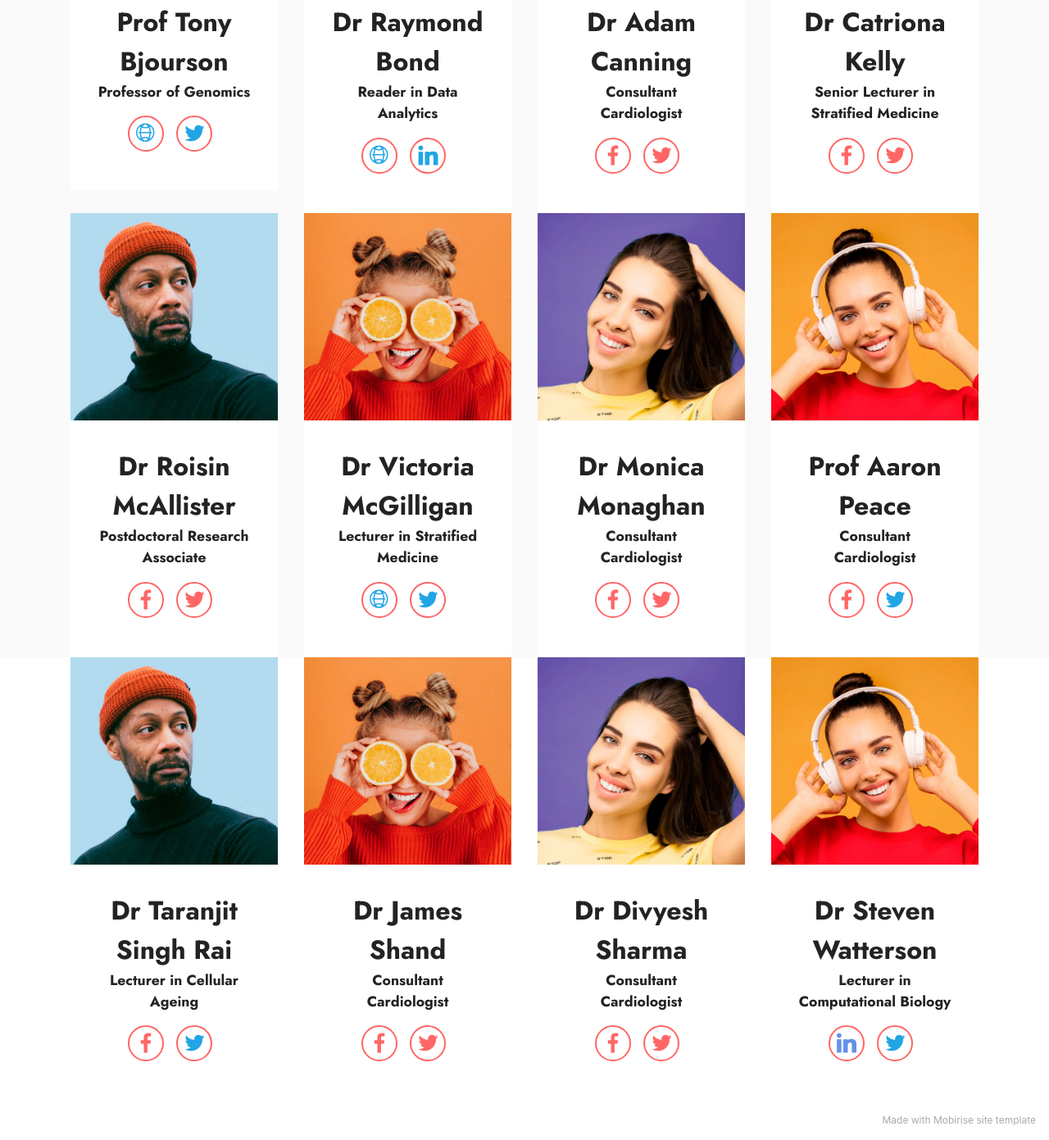
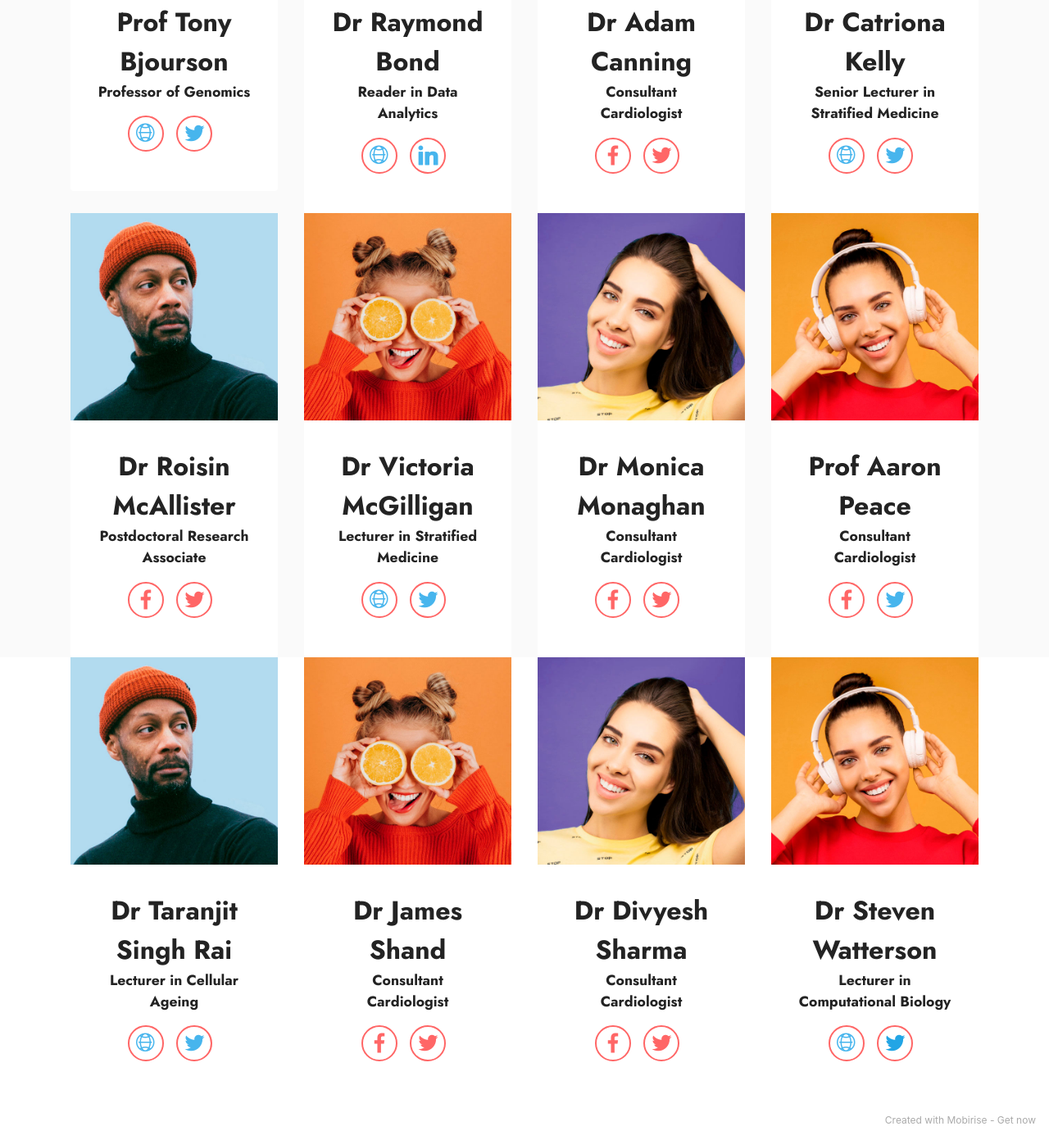
Before and after one commit to stevenwatterson/CR, a plain HTML site: page ourteam.html in a window 1280 px wide. Shown: the part 406-1797 px from the top of the page at 82% size. Drawn offline with Linux system fonts and the light colour scheme; files whose address does not match are found by name.

```diff
--- a/ourteam.html
+++ b/ourteam.html
@@ -82,12 +82,12 @@
                         <div class="social-row display-7">
                             <div class="soc-item">
                                 <a href="https://pure.ulster.ac.uk/en/persons/tony-bjourson" target="_blank">
-                                    <span class="mbr-iconfont mbrib-globe-2" style="color: rgb(34, 165, 229); fill: rgb(34, 165, 229);"></span>
+                                    <span class="mbr-iconfont mbrib-globe-2" style="color: rgb(71, 181, 237); fill: rgb(71, 181, 237);"></span>
                                 </a>
                             </div>
                             <div class="soc-item">
                                 <a href="https://twitter.com/TonyBjourson" target="_blank">
-                                    <span class="mbr-iconfont socicon-twitter socicon" style="color: rgb(34, 165, 229); fill: rgb(34, 165, 229);"></span>
+                                    <span class="mbr-iconfont socicon-twitter socicon" style="color: rgb(71, 181, 237); fill: rgb(71, 181, 237);"></span>
                                 </a>
                             </div>
 
@@ -112,12 +112,12 @@
                         <div class="social-row display-7">
                             <div class="soc-item">
                                 <a href="https://pure.ulster.ac.uk/en/persons/raymond-bond" target="_blank">
-                                    <span class="mbr-iconfont mbrib-globe-2" style="color: rgb(34, 165, 229); fill: rgb(34, 165, 229);"></span>
+                                    <span class="mbr-iconfont mbrib-globe-2" style="color: rgb(71, 181, 237); fill: rgb(71, 181, 237);"></span>
                                 </a>
                             </div>
                             <div class="soc-item">
                                 <a href="https://www.linkedin.com/in/raymond-bond-44904712/" target="_blank">
-                                    <span class="mbr-iconfont socicon-linkedin socicon" style="color: rgb(34, 165, 229); fill: rgb(34, 165, 229);"></span>
+                                    <span class="mbr-iconfont socicon-linkedin socicon" style="color: rgb(71, 181, 237); fill: rgb(71, 181, 237);"></span>
                                 </a>
                             </div>
 
@@ -173,13 +173,13 @@
 
                         <div class="social-row display-7">
                             <div class="soc-item">
-                                <a href="https://www.facebook.com/Mobirise/" target="_blank">
-                                    <span class="mbr-iconfont socicon socicon-facebook"></span>
+                                <a href="https://pure.ulster.ac.uk/en/persons/catriona-kelly" target="_blank">
+                                    <span class="mbr-iconfont mbrib-globe-2" style="color: rgb(71, 181, 237); fill: rgb(71, 181, 237);"></span>
                                 </a>
                             </div>
                             <div class="soc-item">
-                                <a href="https://twitter.com/mobirise" target="_blank">
-                                    <span class="mbr-iconfont socicon socicon-twitter"></span>
+                                <a href="https://twitter.com/catrionakelly43" target="_blank">
+                                    <span class="mbr-iconfont socicon-twitter socicon" style="color: rgb(71, 181, 237); fill: rgb(71, 181, 237);"></span>
                                 </a>
                             </div>
 
@@ -245,12 +245,12 @@
                         <div class="social-row display-7">
                             <div class="soc-item">
                                 <a href="https://pure.ulster.ac.uk/en/persons/victoria-mc-gilligan" target="_blank">
-                                    <span class="mbr-iconfont mbrib-globe-2" style="color: rgb(34, 165, 229); fill: rgb(34, 165, 229);"></span>
+                                    <span class="mbr-iconfont mbrib-globe-2" style="color: rgb(71, 181, 237); fill: rgb(71, 181, 237);"></span>
                                 </a>
                             </div>
                             <div class="soc-item">
                                 <a href="https://twitter.com/VMcGilligan" target="_blank">
-                                    <span class="mbr-iconfont socicon-twitter socicon" style="color: rgb(34, 165, 229); fill: rgb(34, 165, 229);"></span>
+                                    <span class="mbr-iconfont socicon-twitter socicon" style="color: rgb(71, 181, 237); fill: rgb(71, 181, 237);"></span>
                                 </a>
                             </div>
 
@@ -308,7 +308,7 @@
                             </div>
                             <div class="soc-item">
                                 <a href="https://twitter.com/ajpeace74" target="_blank">
-                                    <span class="mbr-iconfont socicon-twitter socicon" style="color: rgb(34, 165, 229); fill: rgb(34, 165, 229);"></span>
+                                    <span class="mbr-iconfont socicon-twitter socicon" style="color: rgb(71, 181, 237); fill: rgb(71, 181, 237);"></span>
                                 </a>
                             </div>
 
@@ -341,13 +341,13 @@
 
                         <div class="social-row display-7">
                             <div class="soc-item">
-                                <a href="https://www.facebook.com/Mobirise/" target="_blank">
-                                    <span class="mbr-iconfont socicon socicon-facebook"></span>
+                                <a href="https://pure.ulster.ac.uk/en/persons/taranjit-singh-rai" target="_blank">
+                                    <span class="mbr-iconfont mbrib-globe-2" style="color: rgb(71, 181, 237); fill: rgb(71, 181, 237);"></span>
                                 </a>
                             </div>
                             <div class="soc-item">
                                 <a href="https://twitter.com/RaiLabCTRIC" target="_blank">
-                                    <span class="mbr-iconfont socicon-twitter socicon" style="color: rgb(34, 165, 229); fill: rgb(34, 165, 229);"></span>
+                                    <span class="mbr-iconfont socicon-twitter socicon" style="color: rgb(71, 181, 237); fill: rgb(71, 181, 237);"></span>
                                 </a>
                             </div>
 
@@ -434,8 +434,8 @@
 
                         <div class="social-row display-7">
                             <div class="soc-item">
-                                <a href="https://www.facebook.com/Mobirise/" target="_blank">
-                                    <span class="mbr-iconfont socicon-linkedin socicon" style="color: rgb(101, 146, 230); fill: rgb(101, 146, 230);"></span>
+                                <a href="https://pure.ulster.ac.uk/en/persons/steven-watterson" target="_blank">
+                                    <span class="mbr-iconfont mbrib-globe-2" style="color: rgb(71, 181, 237); fill: rgb(71, 181, 237);"></span>
                                 </a>
                             </div>
                             <div class="soc-item">
@@ -453,7 +453,7 @@
             </div>
         </div>
     </div>
-</section><section style="background-color: #fff; font-family: -apple-system, BlinkMacSystemFont, 'Segoe UI', 'Roboto', 'Helvetica Neue', Arial, sans-serif; color:#aaa; font-size:12px; padding: 0; align-items: center; display: flex;"><a href="https://mobirise.site/q" style="flex: 1 1; height: 3rem; padding-left: 1rem;"></a><p style="flex: 0 0 auto; margin:0; padding-right:1rem;">Made with <a href="https://mobirise.site/b" style="color:#aaa;">Mobirise</a> site template</p></section><script src="assets/web/assets/jquery/jquery.min.js"></script>  <script src="assets/popper/popper.min.js"></script>  <script src="assets/tether/tether.min.js"></script>  <script src="assets/bootstrap/js/bootstrap.min.js"></script>  <script src="assets/smoothscroll/smooth-scroll.js"></script>  <script src="assets/dropdown/js/nav-dropdown.js"></script>  <script src="assets/dropdown/js/navbar-dropdown.js"></script>  <script src="assets/touchswipe/jquery.touch-swipe.min.js"></script>  <script src="assets/theme/js/script.js"></script>
+</section><section style="background-color: #fff; font-family: -apple-system, BlinkMacSystemFont, 'Segoe UI', 'Roboto', 'Helvetica Neue', Arial, sans-serif; color:#aaa; font-size:12px; padding: 0; align-items: center; display: flex;"><a href="https://mobirise.site/t" style="flex: 1 1; height: 3rem; padding-left: 1rem;"></a><p style="flex: 0 0 auto; margin:0; padding-right:1rem;">Created with Mobirise - <a href="https://mobirise.site/l" style="color:#aaa;">Get now</a></p></section><script src="assets/web/assets/jquery/jquery.min.js"></script>  <script src="assets/popper/popper.min.js"></script>  <script src="assets/tether/tether.min.js"></script>  <script src="assets/bootstrap/js/bootstrap.min.js"></script>  <script src="assets/smoothscroll/smooth-scroll.js"></script>  <script src="assets/dropdown/js/nav-dropdown.js"></script>  <script src="assets/dropdown/js/navbar-dropdown.js"></script>  <script src="assets/touchswipe/jquery.touch-swipe.min.js"></script>  <script src="assets/theme/js/script.js"></script>
 
 
 </body>
```
Also changed, not shown: aboutus.html (+1 -1 lines), biographies.html (+1 -1 lines), careeropportunities.html (+1 -1 lines), contactus.html (+3 -3 lines), educationtraining.html (+1 -1 lines), index.html (+1 -1 lines), publications.html (+1 -1 lines), trackrecord.html (+1 -1 lines), 1 other file.
